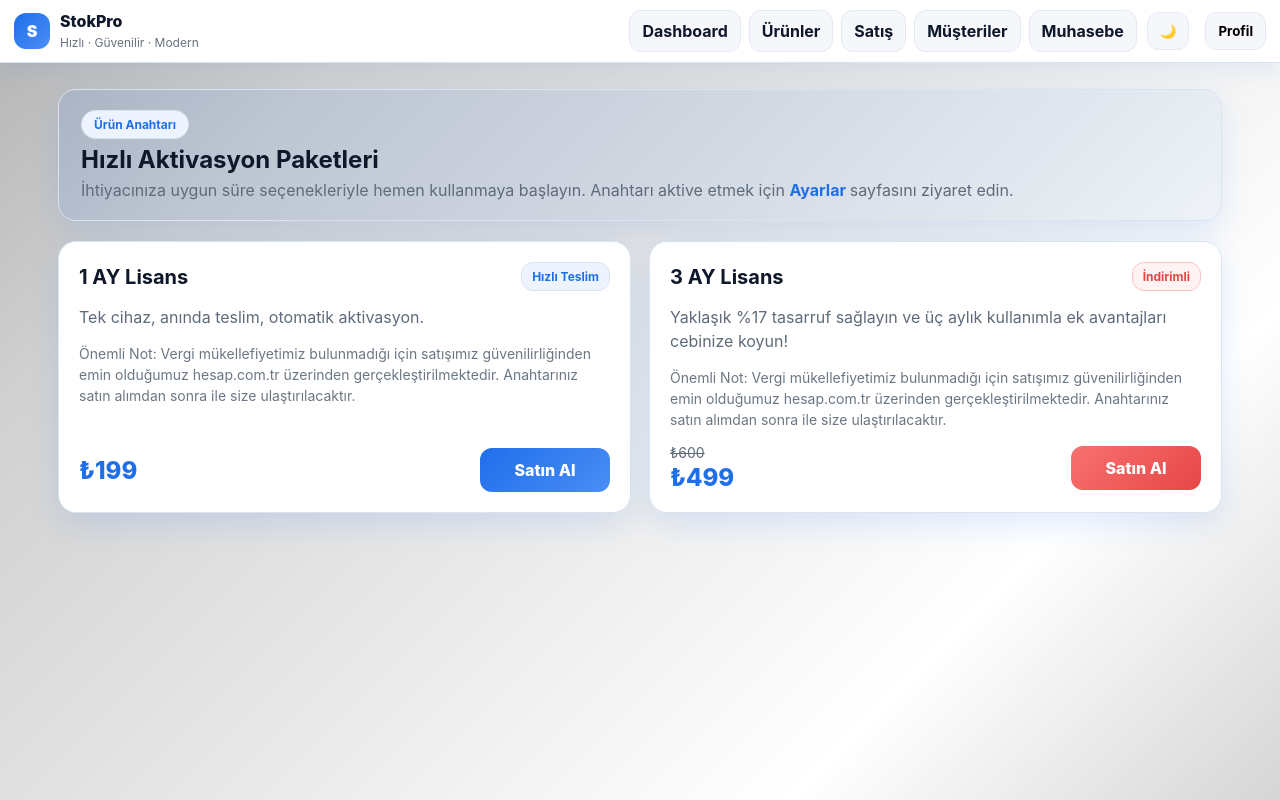
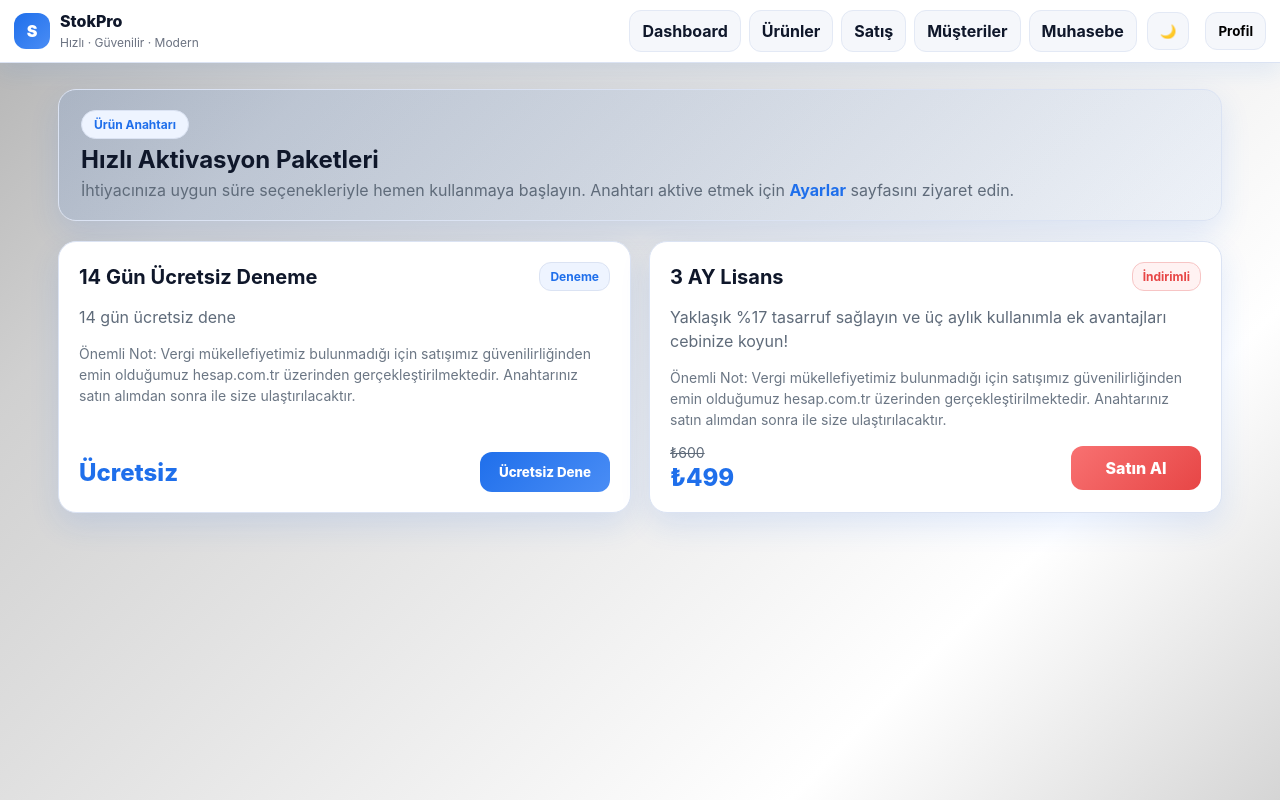
Before and after one commit to Bedirhan3428/stokpro, a React (Create React App) app: page /product-key in a window 1280 px wide. Built offline with nearby package versions, Linux system fonts and the light colour scheme; no server answers; the database is empty; sample sign-in values are in the browser's storage.

Commit message:
Bip sesi ve ücretsiz deneme eklendi

```diff
--- a/src/components/ProductKey.jsx
+++ b/src/components/ProductKey.jsx
@@ -1,67 +1,218 @@
-import React from "react";
+import React, { useEffect, useState } from "react";
 import "../styles/product-key.css";
+import { getAuth } from "firebase/auth";
+import { db } from "../firebase";
+import { doc, runTransaction } from "firebase/firestore";
+import { getUserProfile } from "../utils/firebaseHelpers";
+
+const ARTIFACT_DOC_ID = process.env.REACT_APP_FIREBASE_ARTIFACTS_COLLECTION || "";
 
 const packages = [
   {
     id: "1ay",
     title: "1 AY Lisans",
     desc: "Tek cihaz, anında teslim, otomatik aktivasyon.",
-    extra: "Önemli Not: Vergi mükellefiyetimiz bulunmadığı için satışımız güvenilirliğinden emin olduğumuz hesap.com.tr üzerinden gerçekleştirilmektedir. Anahtarınız satın alımdan sonra ile size ulaştırılacaktır.",
+    extra:
+      "Önemli Not: Vergi mükellefiyetimiz bulunmadığı için satışımız güvenilirliğinden emin olduğumuz hesap.com.tr üzerinden gerçekleştirilmektedir. Anahtarınız satın alımdan sonra ile size ulaştırılacaktır.",
     price: "₺199",
     oldPrice: null,
     ctaUrl: "https://hesap.com.tr/ilan/512002-stokpro-urun-anahtarilicense-key-1ay",
-    tone: "mavi",
+    tone: "mavi"
   },
   {
     id: "3ay",
     title: "3 AY Lisans",
     desc: "Yaklaşık %17 tasarruf sağlayın ve üç aylık kullanımla ek avantajları cebinize koyun!",
-    extra: "Önemli Not: Vergi mükellefiyetimiz bulunmadığı için satışımız güvenilirliğinden emin olduğumuz hesap.com.tr üzerinden gerçekleştirilmektedir. Anahtarınız satın alımdan sonra ile size ulaştırılacaktır.",
+    extra:
+      "Önemli Not: Vergi mükellefiyetimiz bulunmadığı için satışımız güvenilirliğinden emin olduğumuz hesap.com.tr üzerinden gerçekleştirilmektedir. Anahtarınız satın alımdan sonra ile size ulaştırılacaktır.",
     price: "₺499",
     oldPrice: "₺600",
     ctaUrl: "https://hesap.com.tr/ilan/512010-stokpro-urun-anahtarilicense-key-3ay",
-    tone: "kirmizi",
-  },
+    tone: "kirmizi"
+  }
 ];
 
+function hasActiveSubscription(profile) {
+  if (!profile) return false;
+  const endRaw =
+    profile.subscriptionEndDate ||
+    profile.subscription_end_date ||
+    profile.subscriptionEndsAt ||
+    null;
+  if (!endRaw) return false;
+  let end = endRaw;
+  if (typeof endRaw === "object" && typeof endRaw.toDate === "function") end = endRaw.toDate();
+  else if (typeof endRaw === "object" && endRaw.seconds) end = new Date(endRaw.seconds * 1000);
+  else end = new Date(endRaw);
+  return !isNaN(end.getTime()) && end.getTime() > Date.now();
+}
+
 export default function ProductKeyPage() {
+  const [note, setNote] = useState(null);
+  const [trialLoading, setTrialLoading] = useState(false);
+  const [trialAvailable, setTrialAvailable] = useState(false);
+  const [profileLoading, setProfileLoading] = useState(true);
+
+  function showNote(n) {
+    setNote(n);
+    setTimeout(() => setNote(null), 3500);
+  }
+
+  async function loadProfile() {
+    setProfileLoading(true);
+    try {
+      const p = await getUserProfile();
+      const available = !p?.trialUsed && !hasActiveSubscription(p);
+      setTrialAvailable(available);
+    } catch (err) {
+      setTrialAvailable(false);
+    } finally {
+      setProfileLoading(false);
+    }
+  }
+
+  useEffect(() => {
+    loadProfile();
+    // eslint-disable-next-line react-hooks/exhaustive-deps
+  }, []);
+
+  async function startTrial() {
+    if (trialLoading) return;
+    const auth = getAuth();
+    const user = auth.currentUser;
+    if (!user) {
+      return showNote({
+        type: "error",
+        title: "Giriş gerekli",
+        message: "Ücretsiz deneme için önce giriş yapın."
+      });
+    }
+    if (!ARTIFACT_DOC_ID) {
+      return showNote({
+        type: "error",
+        title: "Eksik yapılandırma",
+        message: "ARTIFACT kimliği tanımlı değil."
+      });
+    }
+
+    setTrialLoading(true);
+    try {
+      const profileRef = doc(
+        db,
+        "artifacts",
+        ARTIFACT_DOC_ID,
+        "users",
+        user.uid,
+        "profile",
+        "user_doc"
+      );
+
+      let trialEndIso = null;
+      await runTransaction(db, async (tx) => {
+        const snap = await tx.get(profileRef);
+        const existing = snap.exists() ? snap.data() : {};
+        const now = new Date();
+
+        const alreadyActive = hasActiveSubscription(existing);
+        if (existing.trialUsed) throw new Error("Ücretsiz deneme daha önce kullanılmış.");
+        if (alreadyActive && existing.subscriptionStatus !== "trial") {
+          throw new Error("Aktif aboneliğiniz var. Deneme uygulanamadı.");
+        }
+
+        const endDate = new Date();
+        endDate.setDate(endDate.getDate() + 14);
+        trialEndIso = endDate.toISOString();
+
+        tx.set(profileRef, {
+          ...existing,
+          trialUsed: true,
+          subscriptionStatus: "trial",
+          subscriptionEndDate: trialEndIso,
+          updatedAt: now.toISOString()
+        });
+      });
+
+      setTrialAvailable(false);
+      showNote({
+        type: "success",
+        title: "Deneme tanımlandı",
+        message: `14 günlük deneme aktifleştirildi. Bitiş: ${new Date(trialEndIso).toLocaleString()}`
+      });
+    } catch (err) {
+      showNote({
+        type: "error",
+        title: "Deneme başlatılamadı",
+        message: err?.message || "Bilinmeyen hata"
+      });
+    } finally {
+      setTrialLoading(false);
+    }
+  }
+
   return (
     <div className="page">
+      {note && (
+        <div
+          className={`trial-note ${note.type === "error" ? "trial-error" : "trial-success"}`}
+          role={note.type === "error" ? "alert" : "status"}
+        >
+          <strong>{note.title}</strong> — {note.message}
+        </div>
+      )}
+
       <header className="hero">
         <p className="pill">Ürün Anahtarı</p>
         <h1>Hızlı Aktivasyon Paketleri</h1>
         <p className="subtitle">
-          İhtiyacınıza uygun süre seçenekleriyle hemen kullanmaya başlayın. Anahtarı aktive etmek için <a href="https://www.stokpro.shop/settings" style={{color:"#1f6feb",fontWeight:"bold"}}>Ayarlar </a>sayfasını ziyaret edin.
+          İhtiyacınıza uygun süre seçenekleriyle hemen kullanmaya başlayın. Anahtarı aktive etmek için{" "}
+          <a href="https://www.stokpro.shop/settings" style={{ color: "#1f6feb", fontWeight: "bold" }}>
+            Ayarlar
+          </a>{" "}
+          sayfasını ziyaret edin.
         </p>
       </header>
 
       <section className="cards">
-        {packages.map((p) => (
+        {packages.map((p) => {
+          const isTrialCard = p.id === "1ay" && trialAvailable && !profileLoading;
+          const title = isTrialCard ? "14 Gün Ücretsiz Deneme" : p.title;
+          const priceLabel = isTrialCard ? "Ücretsiz" : p.price;
+          const descLabel = isTrialCard ? "14 gün ücretsiz dene" : p.desc;
+          return (
             <article key={p.id} className="card">
               <div className="card-head">
-              <h2>{p.title}</h2>
+                <h2>{title}</h2>
                 <div className={`tag ${p.tone === "mavi" ? "tag-blue" : "tag-red"}`}>
-                {p.tone === "mavi" ? "Hızlı Teslim" : "İndirimli"}
+                  {isTrialCard ? "Deneme" : p.tone === "mavi" ? "Hızlı Teslim" : "İndirimli"}
                 </div>
               </div>
-            <p className="desc">{p.desc}</p>
+              <p className="desc">{descLabel}</p>
               <p className="extra">{p.extra}</p>
               <div className="card-foot">
                 <div className="price-wrap">
-                {p.oldPrice && <span className="old-price">{p.oldPrice}</span>}
-                <div className="price">{p.price}</div>
+                  {!isTrialCard && p.oldPrice && <span className="old-price">{p.oldPrice}</span>}
+                  <div className="price">{priceLabel}</div>
                 </div>
-              <a
-                className={`btn ${p.tone}`}
-                href={p.ctaUrl}
-                target="_blank"
-                rel="noopener"
+                <div className="card-actions">
+                  {isTrialCard ? (
+                    <button
+                      type="button"
+                      className="btn mavi"
+                      onClick={startTrial}
+                      disabled={trialLoading}
                     >
+                      {trialLoading ? "Tanımlanıyor..." : "Ücretsiz Dene"}
+                    </button>
+                  ) : (
+                    <a className={`btn ${p.tone}`} href={p.ctaUrl} target="_blank" rel="noopener">
                       Satın Al
                     </a>
+                  )}
+                </div>
               </div>
             </article>
-        ))}
+          );
+        })}
       </section>
     </div>
   );
--- a/src/components/Sales.js
+++ b/src/components/Sales.js
@@ -72,6 +72,21 @@ export default function Sales() {
   const [expenseDesc, setExpenseDesc] = useState("");
 
   const { loading: subLoading, active: subActive } = useSubscription();
+
+  // --- BARKOD OKUMA SONRASI BEEP SESİ ---
+  const beepAudio = useMemo(() => {
+    if (typeof Audio === "undefined") return null;
+    return new Audio(`${process.env.PUBLIC_URL || ""}/beep.wav`);
+  }, []);
+  const playBeep = () => {
+    if (!beepAudio) return;
+    try {
+      beepAudio.currentTime = 0;
+      beepAudio.play().catch(() => {});
+    } catch {
+      /* sessizce yut */
+    }
+  };
 
   function bildir(n) {
     setNote(n);
@@ -182,6 +197,7 @@ export default function Sales() {
 
     if (match) {
       sepeteEkle(match, 1);
+      playBeep(); // Başarılı barkod eklemesinden sonra beep sesi
       const msg = `Eklendi: ${match.name}`;
       setScanResult(msg);
       bildir({ type: "success", title: "Sepete eklendi", message: msg });
```
Also changed, not shown: src/hooks/useSubscription.js (+1 -10 lines), 1 other file (tests, documents, lock files or other folders). Lines whose indentation alone changed are shown as unchanged.
